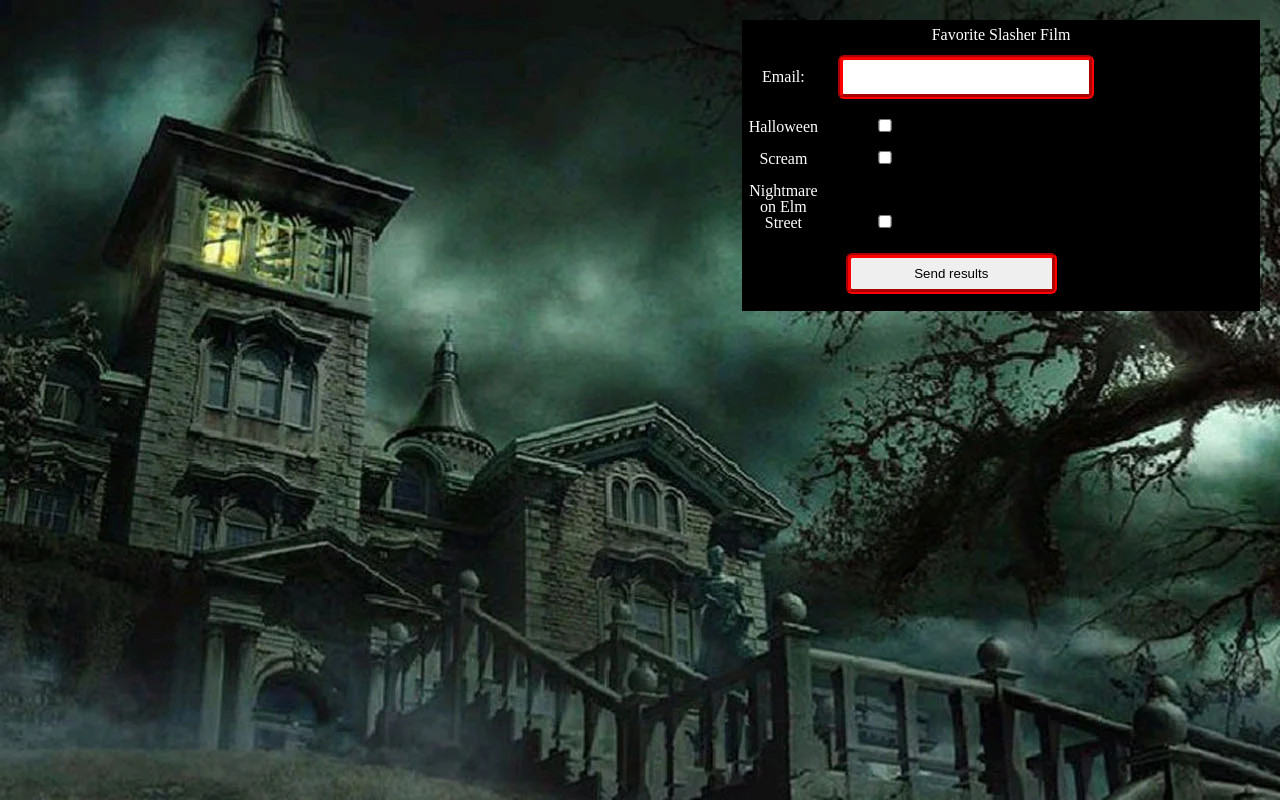
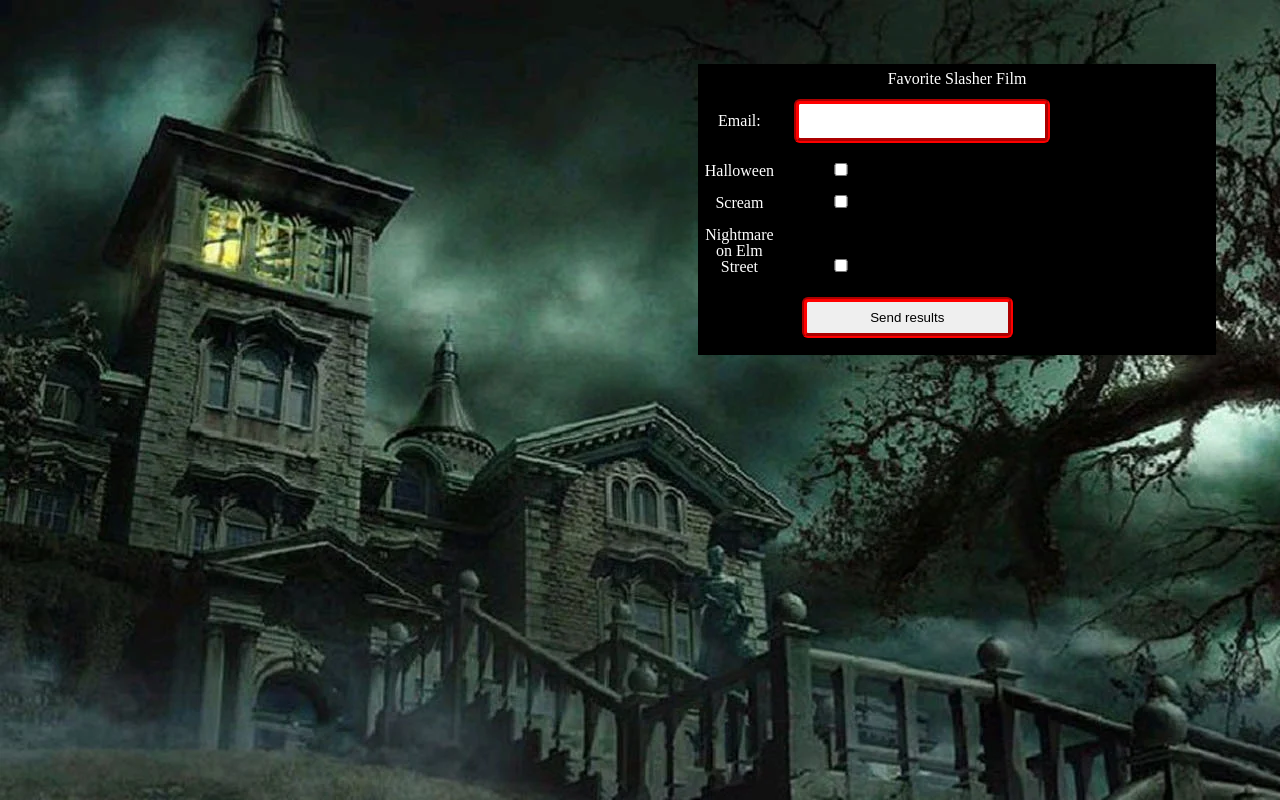
Before and after one commit to ALH-org/project1, a plain HTML site: page index.html in a window 1280 px wide. Drawn offline with Linux system fonts and the light colour scheme.

Commit message:
Update style.css

```diff
--- a/css/style.css
+++ b/css/style.css
@@ -60,7 +60,7 @@ input {
   width: 60%;
   float: right;
   clear: right;
-  margin: 10px 10px;
+  margin: 5% 5%;
   padding: 3px 3px;
  }
 
@@ -85,7 +85,7 @@ input {
   width: 40%;
   float: right;
   clear: right;
-  margin: 20px 20px;
+  margin: 5% 5%;
   padding: 3px 3px;
  }
 
```
